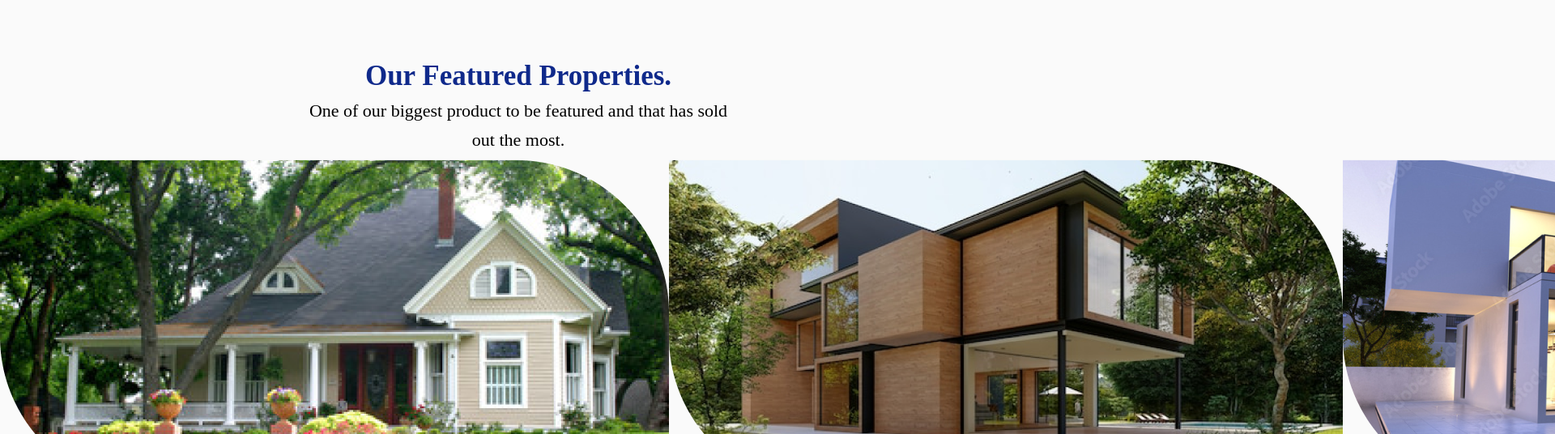
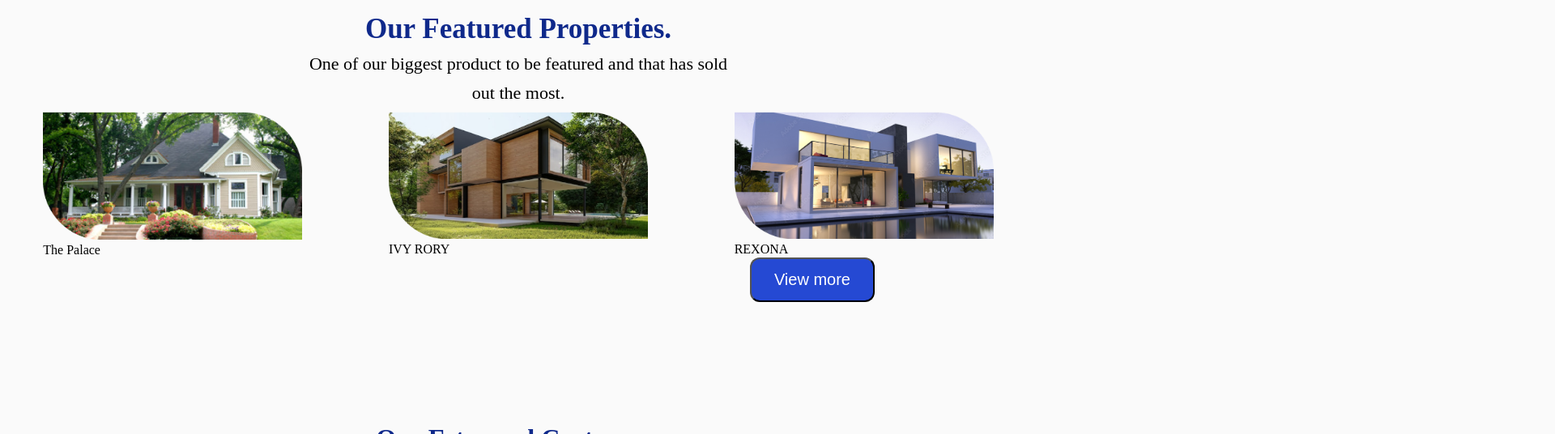
Before and after one commit to Sharonah8/Vallies-Estate, a plain HTML site: page index.html in a window 1280 px wide. Shown: the part 2264-2800 px from the top of the page at 81% size, 1920 px wide, since content can reach past the window. Drawn offline with Linux system fonts and the light colour scheme.

Commit message:
Add featured properties

```diff
--- a/index.css
+++ b/index.css
@@ -43,6 +43,7 @@ li{
     cursor: pointer;
     background-color: #2549D3;
 }
+
 
 .home{
     display: flex;
@@ -132,16 +133,19 @@ li{
 
 .flex-container1{
     display: flex;
+    justify-content: space-around;
     align-items: center;
+    width: 100%;
+
 }
-/* .featured.column{
-    display: flex;
-    justify-content: space-between;
+.flex-container1 > div{
+    width: 25%;
+    margin:auto
 }
-.featured-card{
-    display: flex;
-    justify-content: space-between;
-} */
+.column img{
+    width: 100%;
+    height: auto;
+}
 .featured h2{
     color: #0f298b;
     text-align: center;
--- a/index.html
+++ b/index.html
@@ -9,6 +9,7 @@
     <link rel="preconnect" href="https://fonts.googleapis.com">
     <link rel="preconnect" href="https://fonts.gstatic.com" crossorigin>
     <link href="https://fonts.googleapis.com/css2?family=Oleo+Script&display=swap" rel="stylesheet">
+    <link rel="stylesheet" href="https://cdnjs.cloudflare.com/ajax/libs/font-awesome/4.7.0/css/font-awesome.min.css">
 </head>
 <body>
 <header>
@@ -36,7 +37,7 @@
 
             <div class="home-btn">
                 <button class="btn btn-success"> Learn More</button>
-                <button class="play-button">></button>
+                <i class="fa fa-play-circle" style="font-size:46px; color: #0f298b; margin-left: 10px; padding-top: 20px;"></i>
 
             </div>
 
```
